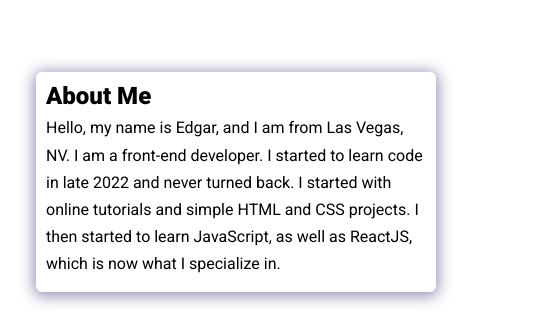
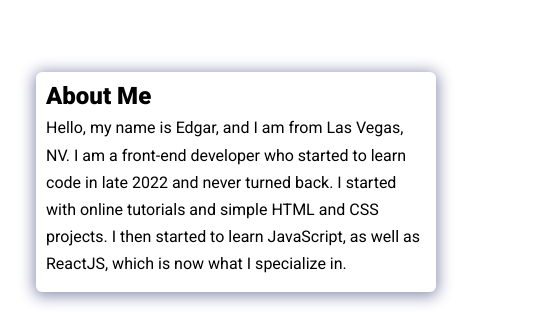
Before and after one commit to EdgarG2020/edgarsPortfolio, a plain HTML site: page index.html in a window 1280 px wide. Shown: the part 144-476 px from the top of the page, 674-1230 px from the left. Drawn offline with Linux system fonts and the light colour scheme.

Commit message:
more bio cchanges

```diff
--- a/index.html
+++ b/index.html
@@ -30,7 +30,7 @@
     <div class="bio animate__animated animate__shakeX">
       <h2 class="bio-title">About Me</h2>
       <p class="bio-text">
-        Hello, my name is Edgar, and I am from Las Vegas, NV. I am a front-end developer. I started to learn code in late
+        Hello, my name is Edgar, and I am from Las Vegas, NV. I am a front-end developer who started to learn code in late
         2022 and never turned back. I started with online tutorials and simple HTML and CSS projects. I then started to learn
         JavaScript, as well as ReactJS, which is now what I specialize in.
       </p>
```
